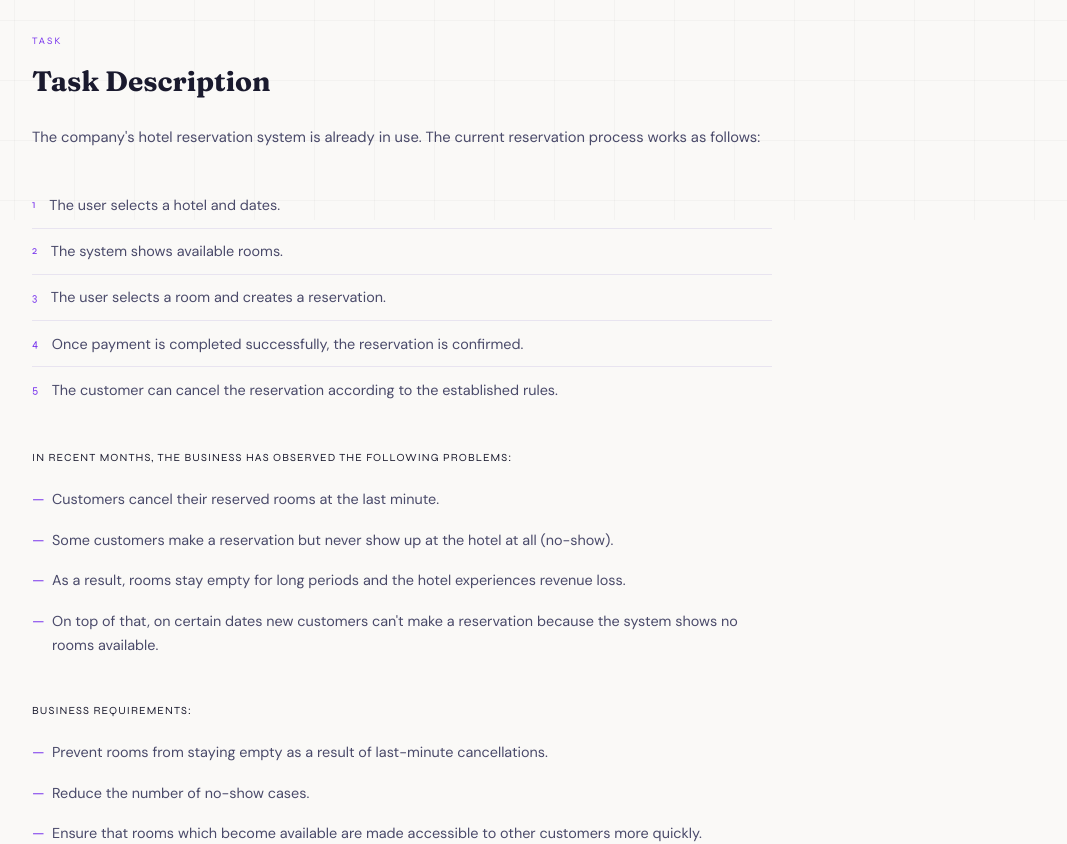
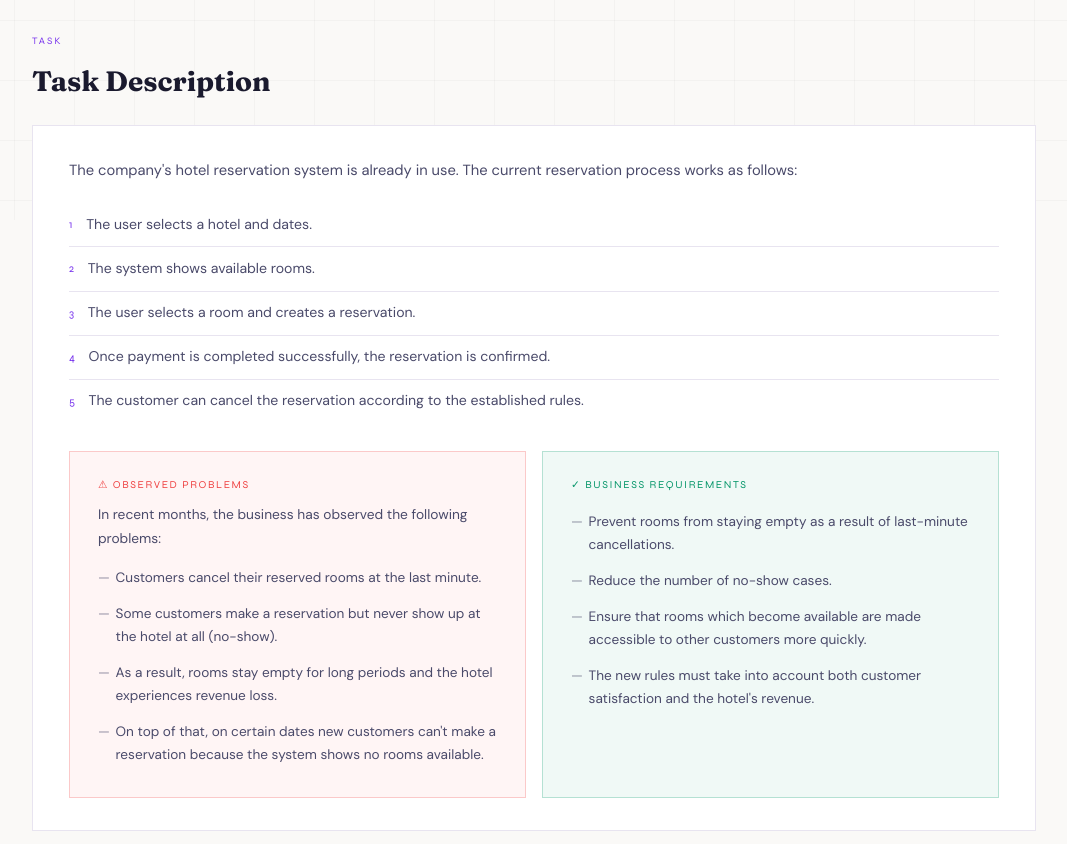
Before and after one commit to 2005RA/Personal-Website, a React (Vite) app: page /Personal-Website/projects/hotel-reservation in a window 1280 px wide. Shown: the part 580-1424 px from the top of the page, without its empty margins (106-1173 px from the left). Built offline with nearby package versions, Linux system fonts and the light colour scheme.

Commit message:
Add image and update code

```diff
--- a/src/pages/projects/HotelReservation.jsx
+++ b/src/pages/projects/HotelReservation.jsx
@@ -48,14 +48,17 @@ main{max-width:1100px;margin:0 auto;padding:4rem 3rem 6rem;}
 .content-label{font-family:var(--mono);font-size:0.62rem;letter-spacing:0.2em;text-transform:uppercase;color:var(--accent);margin-bottom:0.5rem;}
 .content-title{font-family:var(--serif);font-size:1.75rem;margin-bottom:1.25rem;}
 .content-text{color:var(--muted);margin-bottom:2rem;max-width:740px;font-size:0.92rem;}
-.task-steps{list-style:none;counter-reset:step;margin-bottom:2.25rem;max-width:740px;}
-.task-steps li{counter-increment:step;padding:0.65rem 0;border-top:1px solid var(--border);display:flex;gap:0.85rem;font-size:0.9rem;color:var(--muted);}
+.task-wrap{background:var(--bg2);border:1px solid var(--border);padding:2rem 2.25rem;margin-bottom:3rem;}
+.task-intro{color:var(--muted);font-size:0.92rem;margin-bottom:1.25rem;}
+.task-steps{list-style:none;counter-reset:step;margin-bottom:0;}
+.task-steps li{counter-increment:step;padding:0.6rem 0;border-top:1px solid var(--border);display:flex;gap:0.85rem;font-size:0.88rem;color:var(--muted);}
 .task-steps li:first-child{border-top:none;}
-.task-steps li::before{content:counter(step);font-family:var(--mono);font-size:0.72rem;color:var(--accent);flex-shrink:0;margin-top:0.15rem;}
-.task-list{list-style:none;margin-bottom:2.25rem;max-width:740px;}
-.task-list li{padding:0.5rem 0;padding-left:1.25rem;position:relative;font-size:0.9rem;color:var(--muted);}
-.task-list li::before{content:'—';position:absolute;left:0;color:var(--accent);}
-.task-subhead{font-family:var(--mono);font-size:0.68rem;letter-spacing:0.1em;text-transform:uppercase;color:var(--text);margin-bottom:0.75rem;}
+.task-steps li::before{content:counter(step);font-family:var(--mono);font-size:0.7rem;color:var(--accent);flex-shrink:0;margin-top:0.15rem;}
+.task-grid{display:grid;grid-template-columns:1fr 1fr;gap:1rem;margin-top:1.75rem;}
+.task-grid .risk-block,.task-grid .rec-block{margin-bottom:0;}
+.task-list{list-style:none;}
+.task-list li{padding:0.4rem 0;padding-left:1.1rem;position:relative;font-size:0.85rem;color:var(--muted);}
+.task-list li::before{content:'—';position:absolute;left:0;color:inherit;opacity:0.6;}
 .problem-block{margin-bottom:2.5rem;}
 .problem-num{font-family:var(--mono);font-size:0.65rem;letter-spacing:0.15em;text-transform:uppercase;color:var(--muted);margin-bottom:0.6rem;}
 .risk-block{border:1px solid rgba(239,68,68,0.25);background:rgba(239,68,68,0.05);padding:1.5rem 1.75rem;margin-bottom:0.9rem;}
@@ -130,6 +133,7 @@ footer a{color:var(--accent);text-decoration:none;}
   main{padding:3rem 1.5rem 5rem;}
   .scenario-grid{grid-template-columns:1fr !important;}
   .fc-columns{grid-template-columns:1fr;}
+  .task-grid{grid-template-columns:1fr;}
   .fc-outcomes{grid-template-columns:1fr 1fr;}
 }
 `
@@ -168,6 +172,7 @@ const T = {
       'Ödəniş uğurla tamamlandıqdan sonra rezervasiya təsdiqlənir.',
       'Müştəri rezervasiyanı müəyyən edilmiş qaydalara uyğun olaraq ləğv edə bilər.',
     ],
+    taskProblemsHeading: 'Müşahidə Olunan Problemlər',
     taskProblemsIntro: 'Son aylarda biznes aşağıdakı problemləri müşahidə edib:',
     taskProblems: [
       'Müştərilər rezervasiya etdikləri otaqları son anda ləğv edirlər.',
@@ -175,6 +180,7 @@ const T = {
       'Bu səbəbdən otaqlar uzun müddət boş qalır və hotel gəlir itkisi yaşayır.',
       'Digər tərəfdən, bəzi tarixlərdə otaq olmadığı göstərildiyi üçün yeni müştərilər rezervasiya edə bilmirlər.',
     ],
+    taskReqHeading: 'Biznes Tələbləri',
     taskReqIntro: 'Biznes tələblər:',
     taskRequirements: [
       'Son anda ləğv olunan rezervasiyalar nəticəsində otaqların boş qalmasının qarşısı alınsın.',
@@ -316,6 +322,7 @@ const T = {
       'Once payment is completed successfully, the reservation is confirmed.',
       'The customer can cancel the reservation according to the established rules.',
     ],
+    taskProblemsHeading: 'Observed Problems',
     taskProblemsIntro: 'In recent months, the business has observed the following problems:',
     taskProblems: [
       'Customers cancel their reserved rooms at the last minute.',
@@ -323,6 +330,7 @@ const T = {
       'As a result, rooms stay empty for long periods and the hotel experiences revenue loss.',
       "On top of that, on certain dates new customers can't make a reservation because the system shows no rooms available.",
     ],
+    taskReqHeading: 'Business Requirements',
     taskReqIntro: 'Business requirements:',
     taskRequirements: [
       'Prevent rooms from staying empty as a result of last-minute cancellations.',
@@ -484,26 +492,35 @@ export default function HotelReservation() {
           <p className="content-label">{t.taskLabel}</p>
           <h2 className="content-title">{t.taskTitle}</h2>
         </div>
-        <p className="content-text">{t.taskIntro}</p>
+
+        <div className="task-wrap">
+          <p className="task-intro">{t.taskIntro}</p>
           <ol className="task-steps">
             {t.taskSteps.map((step, i) => (
               <li key={i}>{step}</li>
             ))}
           </ol>
 
-        <p className="task-subhead">{t.taskProblemsIntro}</p>
+          <div className="task-grid">
+            <div className="risk-block">
+              <div className="block-title">⚠ {t.taskProblemsHeading}</div>
+              <p className="block-text" style={{ marginBottom: '0.6rem' }}>{t.taskProblemsIntro}</p>
               <ul className="task-list">
                 {t.taskProblems.map((p, i) => (
                   <li key={i}>{p}</li>
                 ))}
               </ul>
-
-        <p className="task-subhead">{t.taskReqIntro}</p>
+            </div>
+            <div className="rec-block">
+              <div className="block-title">✓ {t.taskReqHeading}</div>
               <ul className="task-list">
                 {t.taskRequirements.map((r, i) => (
                   <li key={i}>{r}</li>
                 ))}
               </ul>
+            </div>
+          </div>
+        </div>
 
         <hr className="divider" />
 
```
Also changed, not shown: public/my_picture.jpg (deleted), public/my_picture.png (added). Lines whose indentation alone changed are shown as unchanged.
